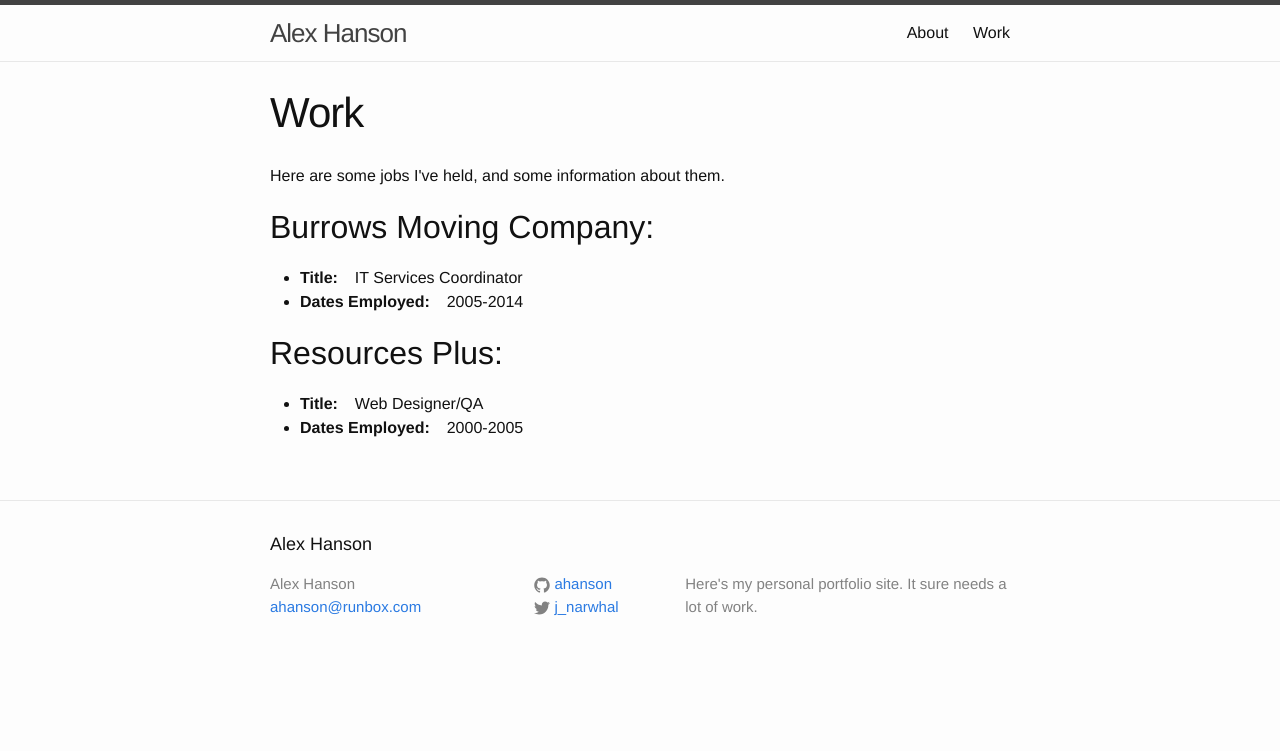
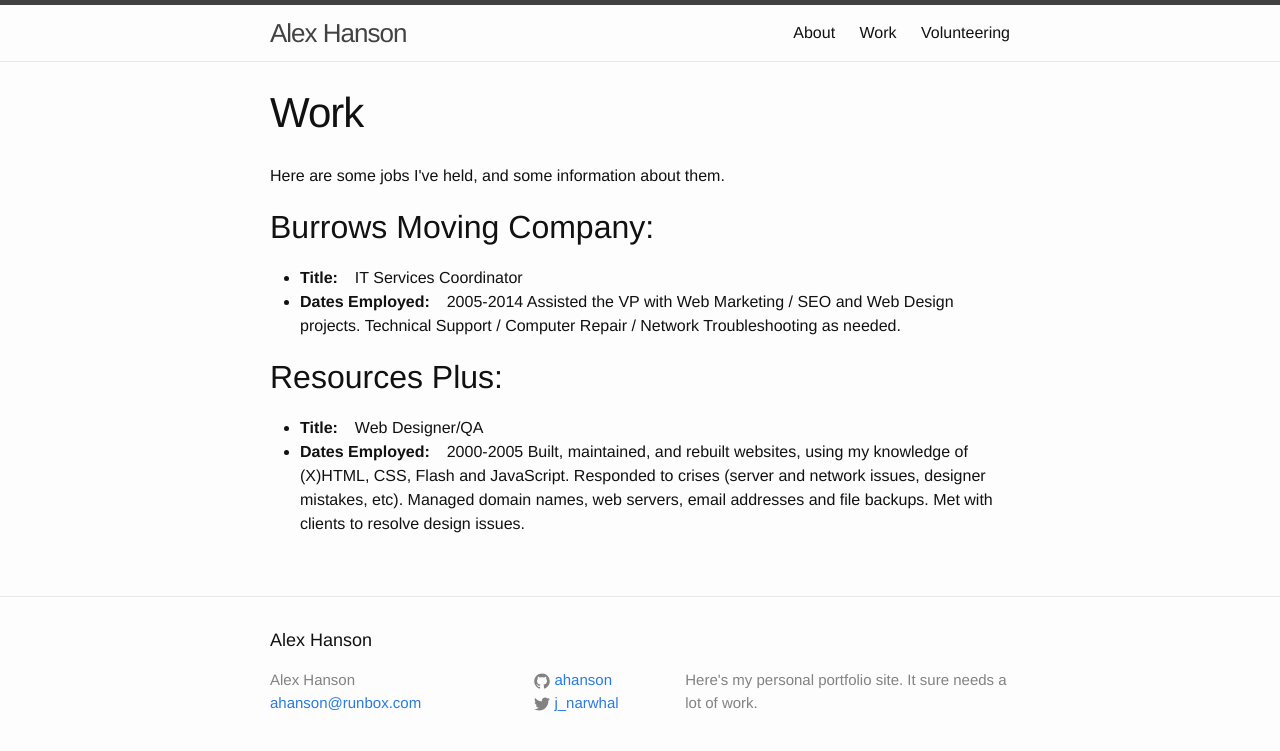
Before and after one commit to ahanson/portfolio-site, a Jekyll site: the page built from jobs.md, in a window 1280 px wide. Shown: the top 751 px of the page. Built offline with Jekyll 4.4.1, drawn with Linux system fonts in a browser that asks for light colours.

Commit message:
Added blurbs to jobs database. Started a file on my volunteer history.

```diff
--- a/_data/employers.yml
+++ b/_data/employers.yml
@@ -3,7 +3,9 @@
   name: "Burrows Moving Company"
   title: "IT Services Coordinator"
   dates: "2005-2014"
+  blurb: "Assisted the VP with Web Marketing / SEO and Web Design projects. Technical Support / Computer Repair / Network Troubleshooting as needed."
 -
   name: "Resources Plus"
   title: "Web Designer/QA"
   dates: "2000-2005"
+  blurb: "Built, maintained, and rebuilt websites, using my knowledge of (X)HTML, CSS, Flash and JavaScript. Responded to crises (server and network issues, designer mistakes, etc). Managed domain names, web servers, email addresses and file backups. Met with clients to resolve design issues."
--- a/jobs.md
+++ b/jobs.md
@@ -1,12 +1,14 @@
 ---
 layout: page
 title: Work
+permalink: /jobs/
 ---
 
 <p>Here are some jobs I've held, and some information about them.</p>
 
 {% for employer in site.data.employers %}
 ##{{ employer.name }}:
-* **Title:** &ensp; {{ employer.title}}
-* **Dates Employed:** &ensp; {{employer.dates}}
+* **Title:** &ensp; {{ employer.title }}
+* **Dates Employed:** &ensp; {{ employer.dates }}
+{{ employer.blurb }}
 {% endfor %}
```
Also changed, not shown: volunteer.md (added, +5 -0 lines).
